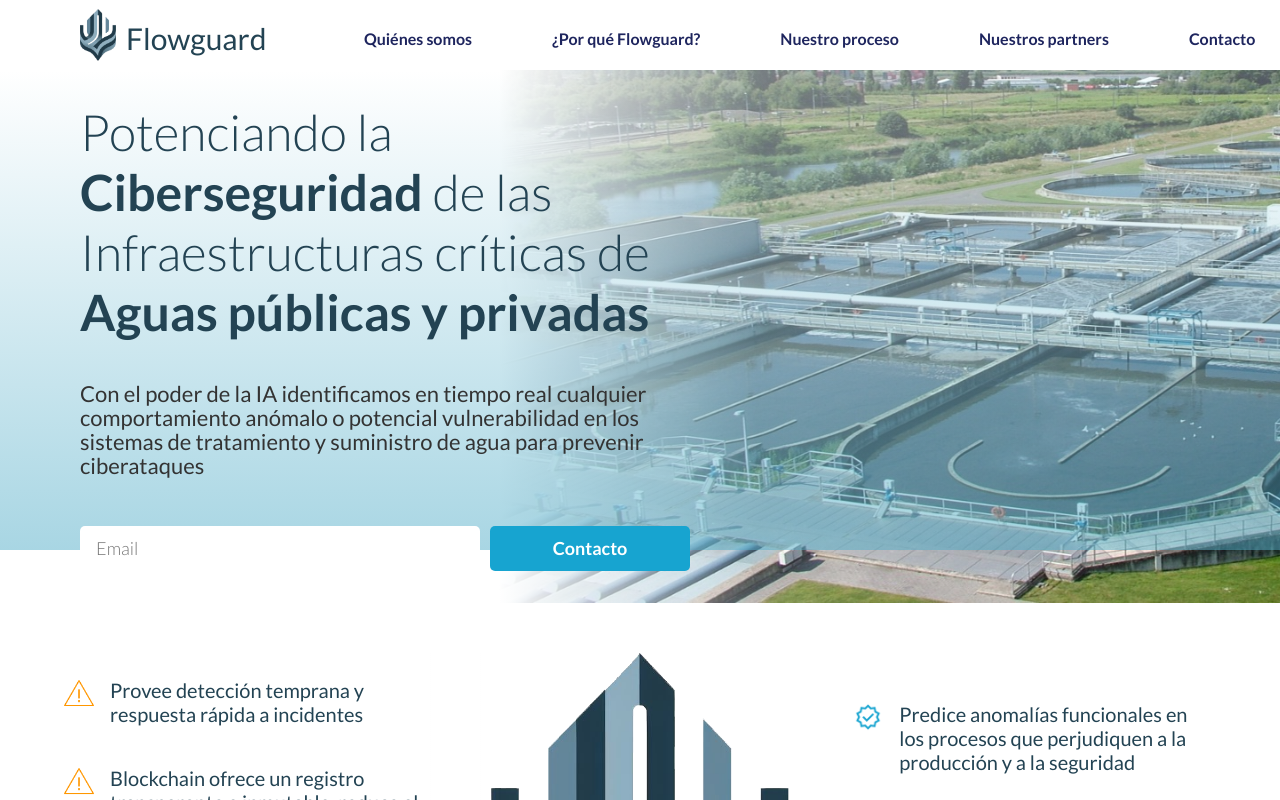
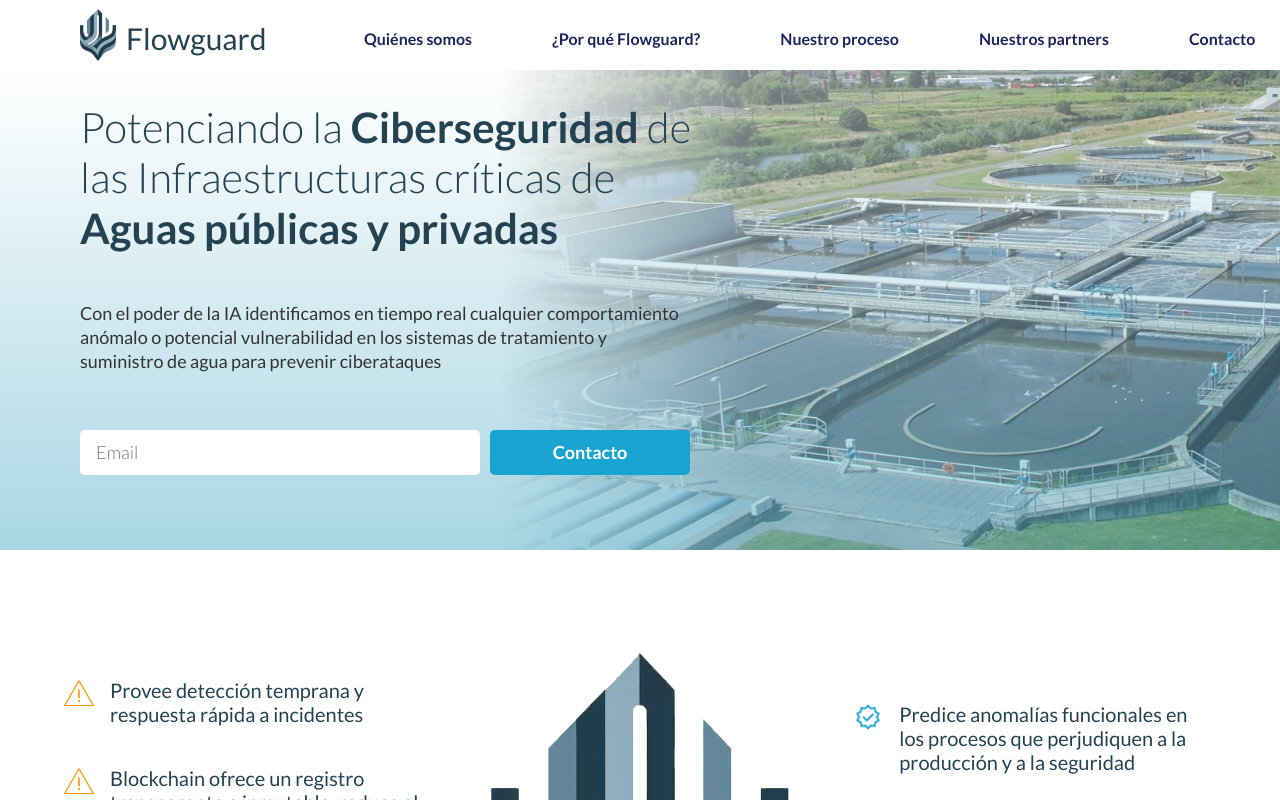
Before and after one commit to telcash/flowguard_frontend, a React (Create React App) app: page / in a window 1280 px wide. Shown: the top 800 px of the page. Built offline with nearby package versions, Linux system fonts and the light colour scheme.

Commit message:
Ajustados estilos en Hero

```diff
--- a/src/containers/hero-section/hero-section.css
+++ b/src/containers/hero-section/hero-section.css
@@ -153,12 +153,12 @@
 
 @media only screen and (min-width: 768px) and (max-width: 1200px) {
     .fg__hero-heading {
-        font-size: 42px;
+        font-size: 36px;
         margin-left: var(--margin-sides-m)
     }
 
     .fg__hero-description {
-        font-size: 18px;
+        font-size: 16px;
         margin-left: var(--margin-sides-m)
     }
 
@@ -169,12 +169,12 @@
 
 @media only screen and (min-width: 1200px) and (max-width: 1600px) {
     .fg__hero-heading {
-        font-size: 50px;
+        font-size: 42px;
         margin-left: var(--margin-sides-l);
     }
 
     .fg__hero-description {
-        font-size: 22px;
+        font-size: 18px;
         margin-left: var(--margin-sides-l);
     }
 
```
